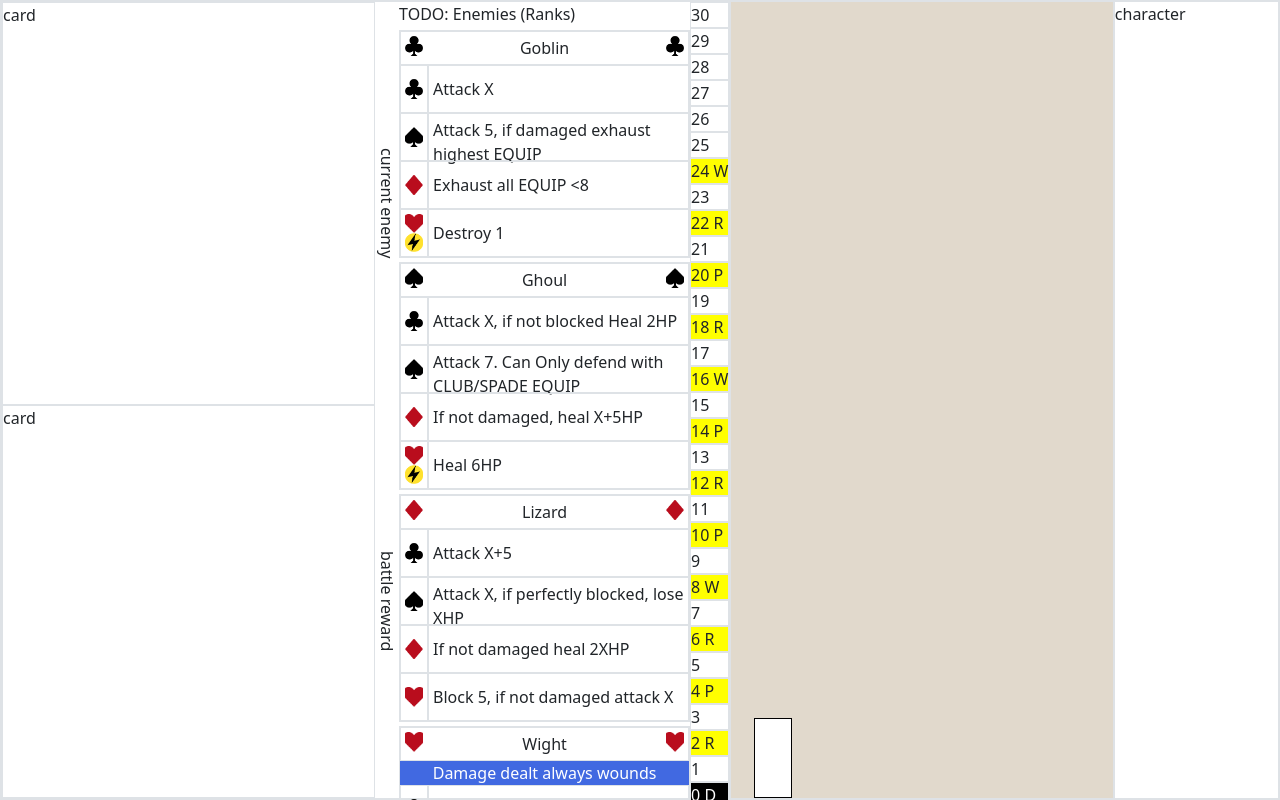
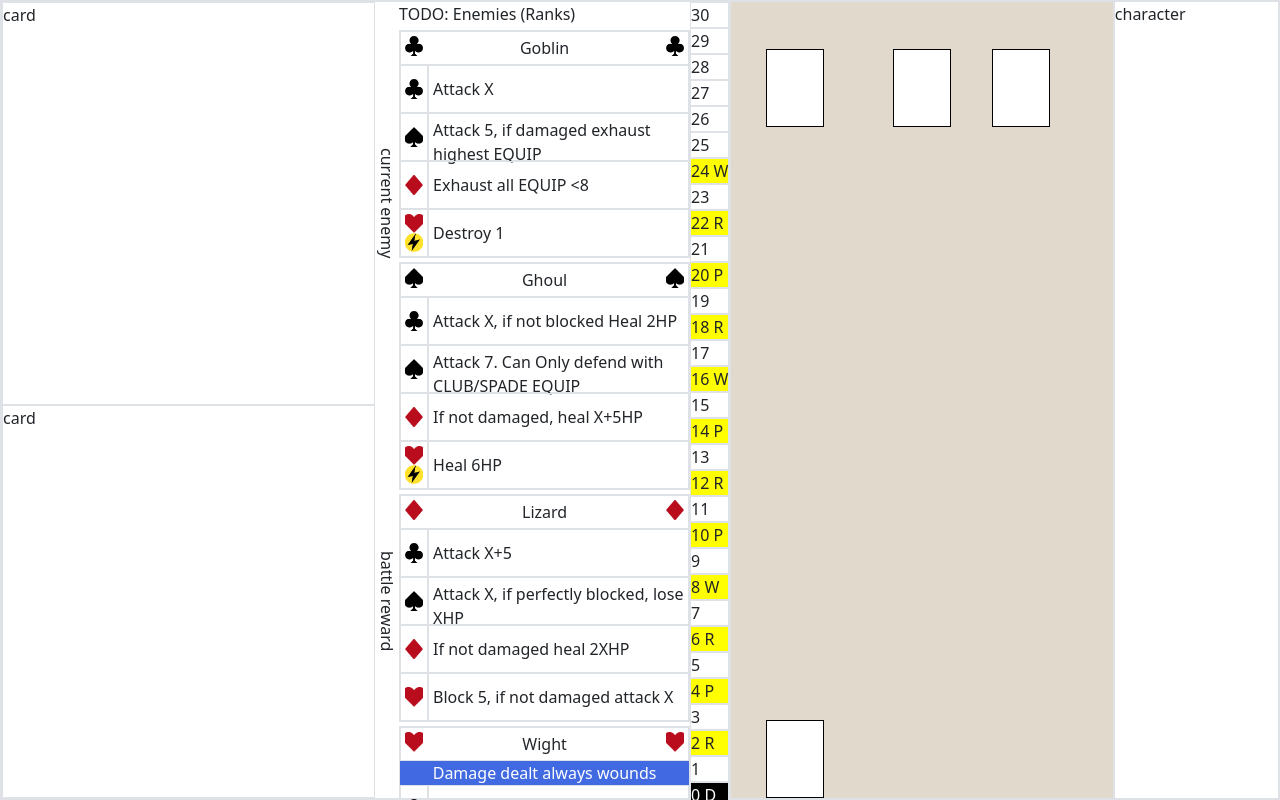
Before and after one commit to exp111/FiftyTwoRealms, an Angular app: page / in a window 1280 px wide. Shown: the top 800 px of the page. Built offline with nearby package versions, Linux system fonts and the light colour scheme.

Commit message:
fix map orientation

```diff
--- a/src/app/game/map/map.ts
+++ b/src/app/game/map/map.ts
@@ -4,6 +4,9 @@ enum RoomType {
   START,
   LIBRARY,
   SPRING,
+  MERCHANT,
+  CHALLENGE,
+  BOSS
 }
 
 interface Room {
@@ -12,6 +15,7 @@ interface Room {
   y: number;
   width: number;
   height: number;
+  //TODO: connections?
 }
 
 enum MapTile {
@@ -26,28 +30,49 @@ enum MapTile {
   styleUrl: './map.scss',
 })
 export class Map {
-  width = 20;
+  width = 12;
   height = 20;
   rooms: Room[] = [
     {
+      type: RoomType.MERCHANT,
+      x: 1,
+      y: 1,
+      width: 2,
+      height: 2
+    },
+    {
+      type: RoomType.CHALLENGE,
+      x: 5,
+      y: 1,
+      width: 2,
+      height: 2
+    },
+    {
+      type: RoomType.BOSS,
+      x: 8,
+      y: 1,
+      width: 2,
+      height: 2
+    },
+    {
       type: RoomType.START,
-      x: 18,
-      y: 1,
+      x: 1,
+      y: 18,
       width: 2,
       height: 2
     }
   ];
 
-  map: (MapTile | Room)[][] = new Array(this.width)
+  map: (MapTile | Room)[][] = new Array(this.height)
     .fill(null)
     .map(() =>
-      new Array(this.height).fill(MapTile.EMPTY)
+      new Array(this.width).fill(MapTile.EMPTY)
     );
 
   constructor() {
     // fill map
     for (let room of this.rooms) {
-      this.map[room.x][room.y] = room;
+      this.map[room.y][room.x] = room;
       // set all other tiles to null
       for (let x = 0; x < room.width; x++) {
         for (let y = 0; y < room.height; y++) {
@@ -55,7 +80,7 @@ export class Map {
           if (x == 0 && y == 0) {
             continue;
           }
-          this.map[room.x + x][room.y + y] = MapTile.NULL;
+          this.map[room.y + y][room.x + x] = MapTile.NULL;
         }
       }
     }
```
